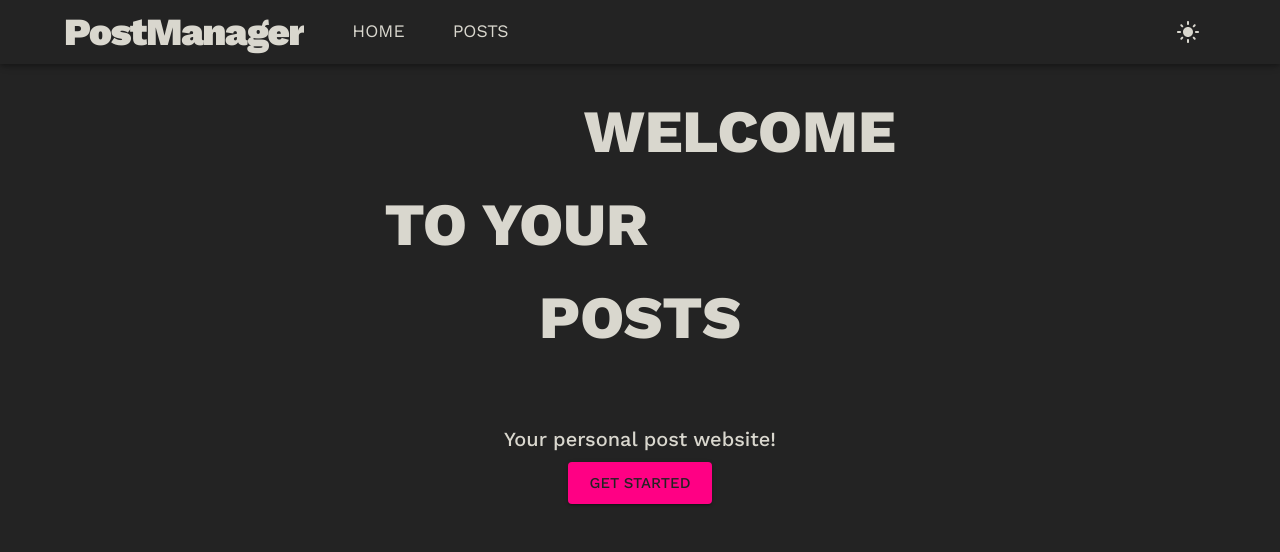
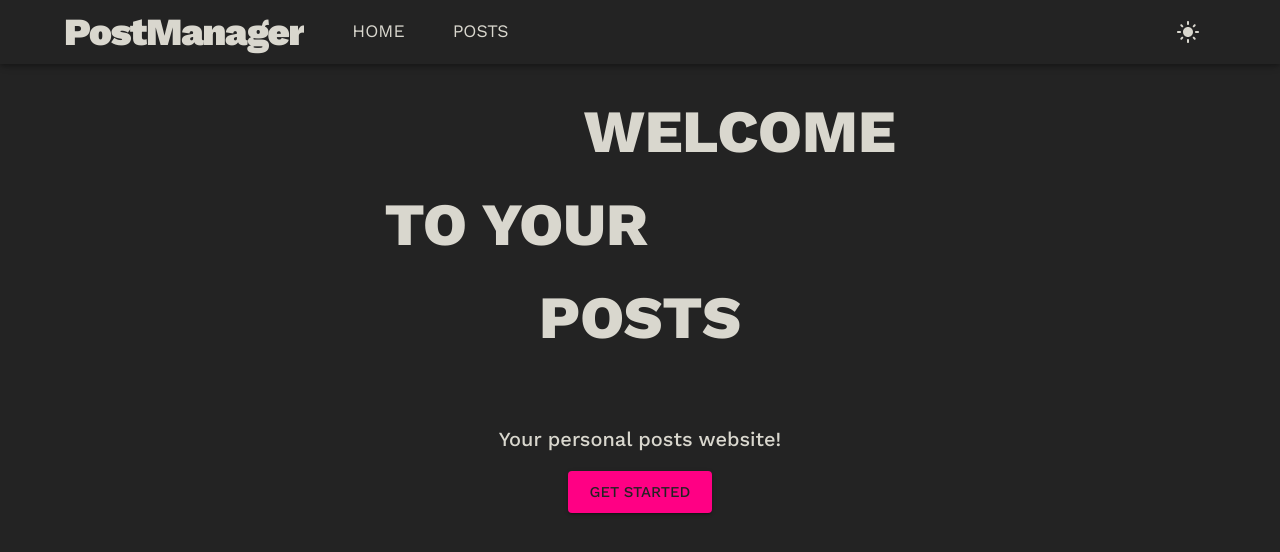
Before and after one commit to Idan-sh/Post-Manager, a React (Vite) app: page / in a window 1280 px wide. Shown: the top 552 px of the page. Built offline with nearby package versions, Linux system fonts and the light colour scheme.

Commit message:
Polished the create new form component, finished the interface without functionality.

```diff
--- a/src/components/landing-page/LandingPageHero.tsx
+++ b/src/components/landing-page/LandingPageHero.tsx
@@ -54,8 +54,8 @@ function LandingPageHero() {
         animate={{ opacity: 1 }}
         transition={{ duration: 1, delay: delayInterval * 3 }}
       >
-        <Typography variant="h6" sx={{ marginTop: "3rem" }} gutterBottom>
-          Your personal post website!
+        <Typography variant="h6" sx={{ marginTop: "3rem", marginBottom: "1rem" }} gutterBottom>
+          Your personal posts website!
         </Typography>
         <Button href="/posts" variant="contained" color="primary" size="large">
           Get Started
--- a/src/components/new-post-form/NewPostForm.tsx
+++ b/src/components/new-post-form/NewPostForm.tsx
@@ -1,5 +1,14 @@
 import React, { useState } from "react";
-import { Box, Button, Card, CardContent, CardActions, TextField, Typography } from "@mui/material";
+import {
+  Box,
+  Button,
+  Card,
+  CardContent,
+  CardActions,
+  TextField,
+  Typography,
+  Collapse
+} from "@mui/material";
 
 function NewPostForm() {
   const [isFormOpen, setIsFormOpen] = useState(false);
@@ -11,8 +20,7 @@ function NewPostForm() {
 
   const handleSubmit = (e: React.FormEvent) => {
     e.preventDefault();
-
-    // Add logic to send data to backend
+    console.log({ title, body });
     setTitle("");
     setBody("");
     handleCloseForm();
@@ -32,7 +40,12 @@ function NewPostForm() {
           Create New Post
         </Button>
       ) : (
-        <Card sx={{ margin: "0 auto", padding: 2, borderRadius: 2 }}>
+        <Button variant="outlined" color="primary" onClick={handleCloseForm}>
+          Close Form
+        </Button>
+      )}
+      <Collapse in={isFormOpen} unmountOnExit>
+        <Card sx={{ margin: "0 auto", padding: 2, borderRadius: 2, marginTop: 2 }}>
           <CardContent>
             <Typography variant="h5" color="text.secondary" gutterBottom>
               Create New Post
@@ -109,7 +122,7 @@ function NewPostForm() {
             </form>
           </CardContent>
         </Card>
-      )}
+      </Collapse>
     </Box>
   );
 }
```
